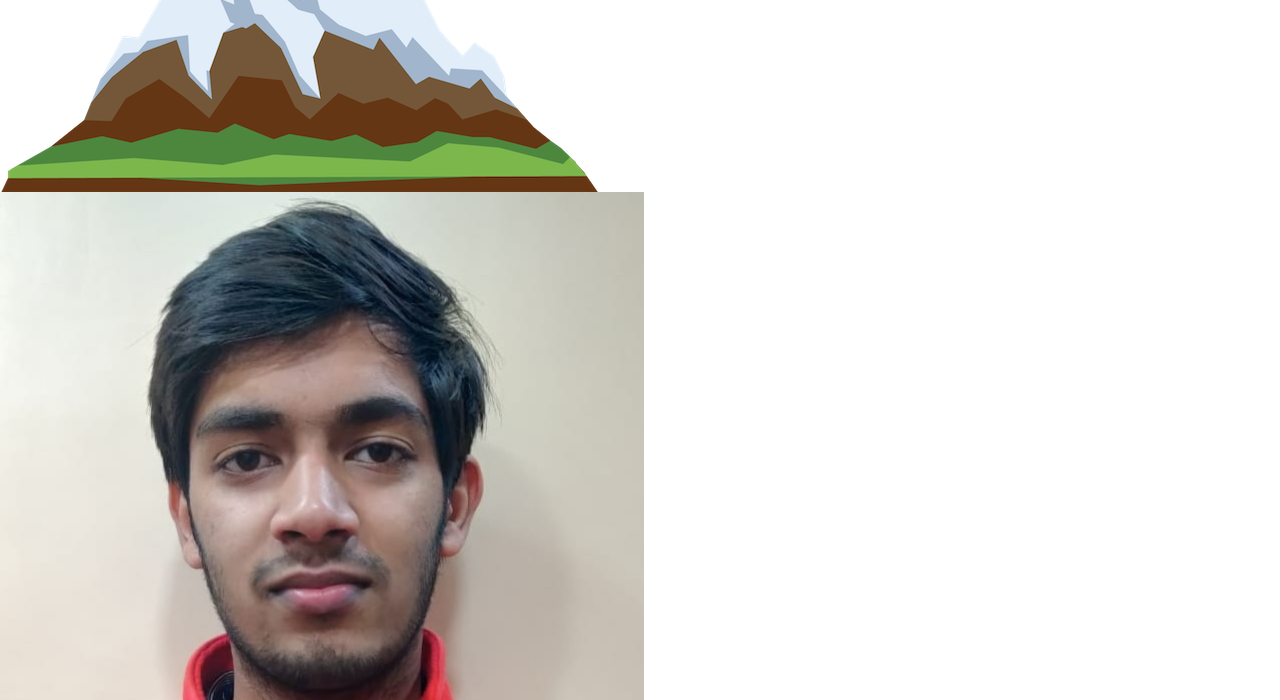
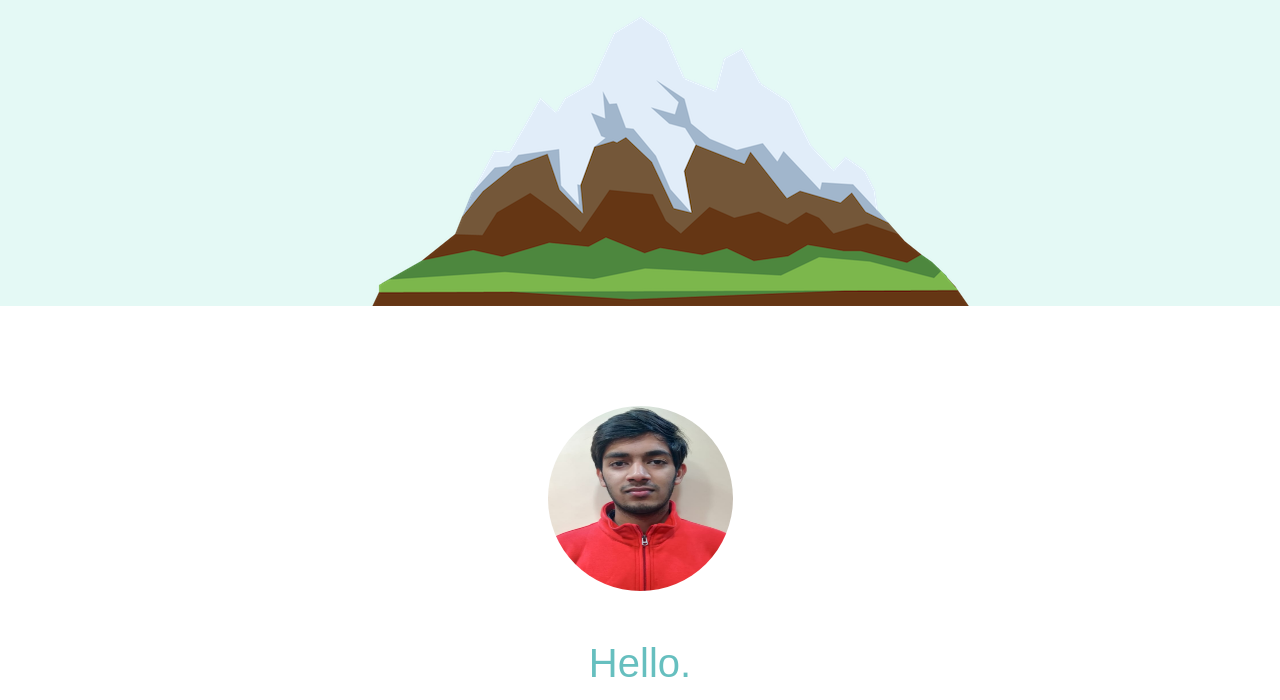
Before and after one commit to Raunakkkkk/Cascade-project2, a plain HTML site: page index.html in a window 1280 px wide. Shown: the part 363-1063 px from the top of the page. Drawn offline with nearby package versions, Linux system fonts and the light colour scheme.

Commit message:
Update index.html

```diff
--- a/index.html
+++ b/index.html
@@ -9,8 +9,7 @@
     <link rel="preconnect" href="https://fonts.googleapis.com">
     <link rel="preconnect" href="https://fonts.gstatic.com" crossorigin>
     <link href="https://fonts.googleapis.com/css2?family=Sacramento&display=swap" rel="stylesheet">
-    <link rel="stylesheet" href=".
-    /styles2.css">
+    <link rel="stylesheet" href="styles2.css">
 </head>
 <body>
     <div class="first">
```
